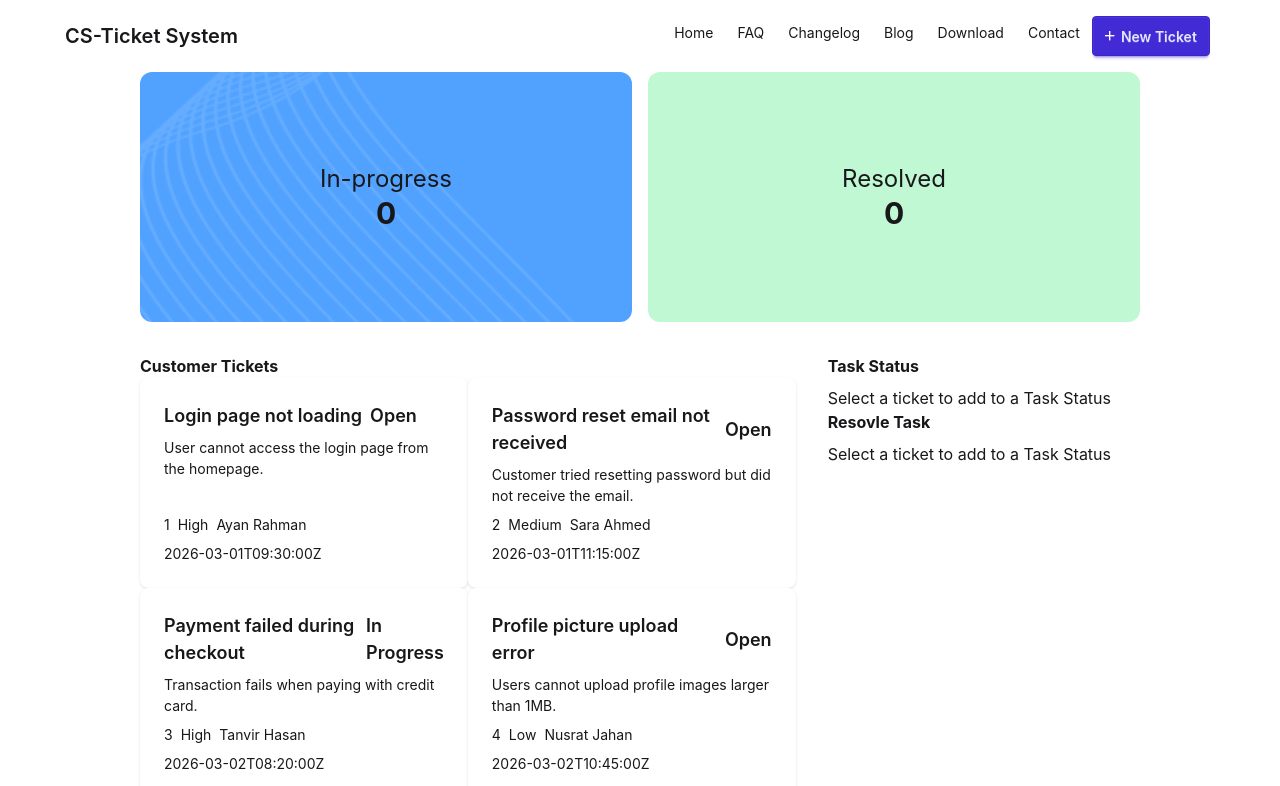
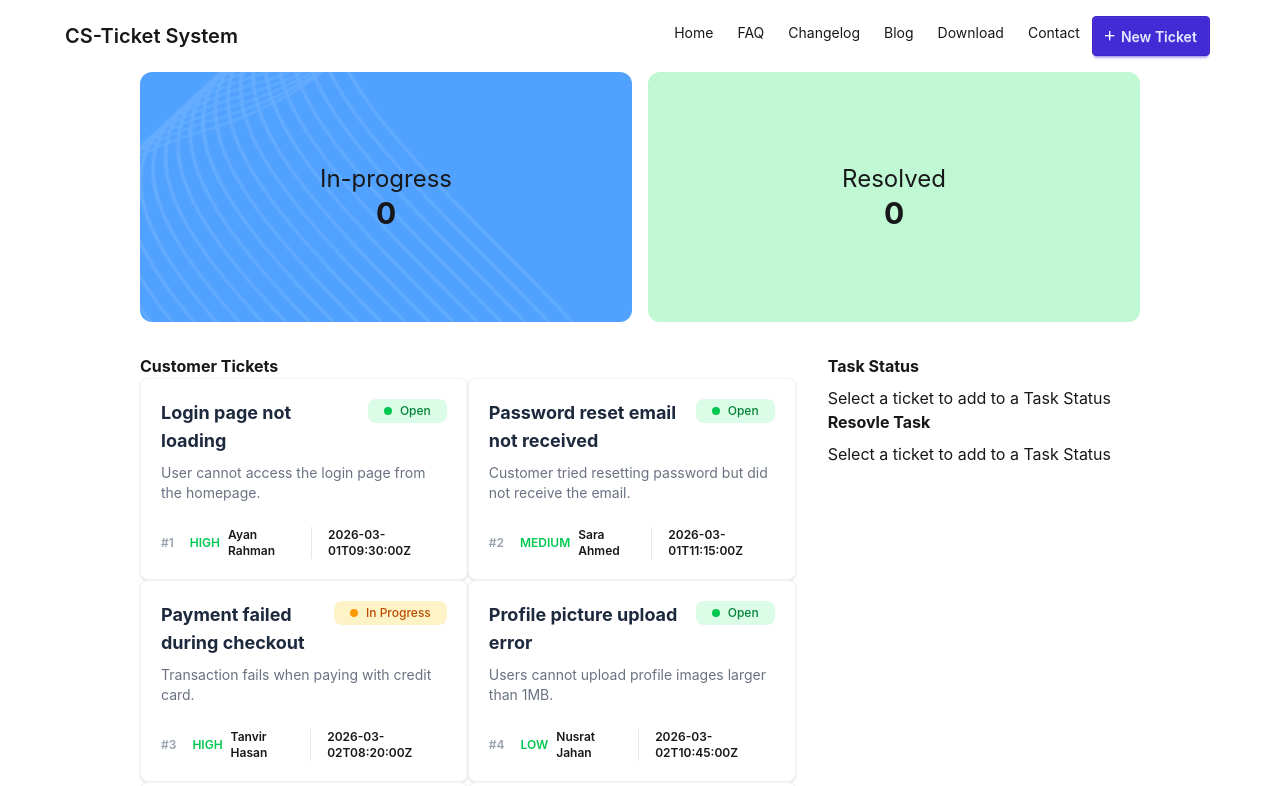
Before and after one commit to fuad875/customer_support_ticket_system, a React (Vite) app: page / in a window 1280 px wide. Shown: the top 786 px of the page. Built offline with nearby package versions, Linux system fonts and the light colour scheme.

Commit message:
redesign card

```diff
--- a/package.json
+++ b/package.json
@@ -13,6 +13,7 @@
     "@tailwindcss/vite": "^4.2.1",
     "react": "^19.2.0",
     "react-dom": "^19.2.0",
+    "react-toastify": "^11.0.5",
     "tailwindcss": "^4.2.1"
   },
   "devDependencies": {
--- a/src/App.jsx
+++ b/src/App.jsx
@@ -5,6 +5,7 @@ import plusImg from './assets/plussign.png'
 import vImg1 from './assets/vector1.png'
 import vImg2 from './assets/vector2.png'
 import CustomerCard from './assets/components/CustomerCard/CustomerCard';
+import { ToastContainer,toast } from 'react-toastify';
 
 const fetchInfo = async () => {
   const res = await fetch('/ticktsinfo.json')
@@ -27,6 +28,7 @@ function App() {
       return;
     setSelectedid(select => ({ ...select, [ticket.id]: true }))
     setInProgress(select => [...select, ticket])
+     toast("Add Successfully");
   }
 
   const handleResolved = (ticket) => {
@@ -34,6 +36,7 @@ function App() {
     setInProgress(select =>
       select.filter(sel => sel.id !== ticket.id)
     )
+      toast("Issue Resolved");
   }
 
 
@@ -177,7 +180,7 @@ function App() {
         </aside>
       </footer>
 
-
+       <ToastContainer></ToastContainer>
 
     </>
   )
--- a/src/assets/components/CustomerCard/CustomerCard.jsx
+++ b/src/assets/components/CustomerCard/CustomerCard.jsx
@@ -1,24 +1,62 @@
 import React from 'react';
 
-const CustomerCard = ({customer,handleInprogress}) => {
+const CustomerCard = ({ customer, handleInprogress }) => {
     return (
 
-            <div className="card bg-base-100  shadow-sm">
+        <div className="card bg-white border border-gray-100 shadow-sm hover:shadow-md transition-shadow cursor-pointer">
+            <div onClick={() => handleInprogress(customer)} className="p-5">
+                <div className="flex justify-between items-start mb-2">
+                    <h2 className="text-lg font-bold text-slate-800 flex-1 pr-4">
+                        {customer.title}
+                    </h2>
+                    <div className={`badge badge-sm border-none py-3 px-4 flex items-center gap-2 font-medium
+                    ${customer.status === 'Open' ? 'bg-green-100 text-green-700' : 'bg-amber-100 text-amber-700'}`}>
+                        <span className={`w-2 h-2 rounded-full ${customer.status === 'Open' ? 'bg-green-500' : 'bg-amber-500'}`}></span>
+                        {customer.status}
+                    </div>
+                </div>
+                <p className="text-sm text-gray-500 line-clamp-2 mb-6">
+                    {customer.description}
+                </p>
 
-                <div onClick={()=>handleInprogress(customer)} className="card-body ">
-                    <h2 className="card-title">
-                        <span>{customer.title}</span>
-                        <div className="text-xm font-xs">{customer.status}</div>
-                    </h2>
-                    <p>{customer.description}</p>
-                    <div className="card-actions">
-                        <div className=" ">{customer.id}</div>
-                        <div className="">{customer.priority}</div>
-                        <div className=" ">{customer.customer}</div>
-                        <div className=" ">{customer.createdAt}</div>
+
+                <div className="flex justify-between items-center text-xs font-semibold">
+                    <div className="flex items-center gap-4">
+                        <span className="text-gray-400">#{customer.id}</span>
+                        <span className={`uppercase
+                         ${customer.priority === 'HIGH PRIORITY' ? 'text-red-500' :
+                                customer.priority === 'MEDIUM PRIORITY' ? 'text-amber-500' : 'text-green-500'}`}>
+                            {customer.priority}
+                        </span>
+                    </div>
+
+                    <div className="flex items-center justify-end gap-4 ">
+                        <span className="ml-2">{customer.customer}</span>
+                        <div className="flex items-center gap-1 border-l pl-4 border-gray-200">
+
+                            {customer.createdAt}
+                        </div>
                     </div>
                 </div>
             </div>
+        </div>
+
+        // <div className="card bg-base-100  shadow-sm">
+
+        //     <div onClick={()=>handleInprogress(customer)} className="card-body ">
+        //         <h2 className="card-title">
+        //             <span>{customer.title}</span>
+        //             <div className="text-xm font-xs">{customer.status}</div>
+        //         </h2>
+        //         <p>{customer.description}</p>
+        //         <div className="card-actions">
+        //             <div className=" ">{customer.id}</div>
+        //             <div className="">{customer.priority}</div>
+        //             <div className=" ">{customer.customer}</div>
+        //             <div className=" ">{customer.createdAt}</div>
+        //         </div>
+        //     </div>
+        // </div>
 
     );
 };
```
Also changed, not shown: 1 other file (tests, documents, lock files or other folders).
